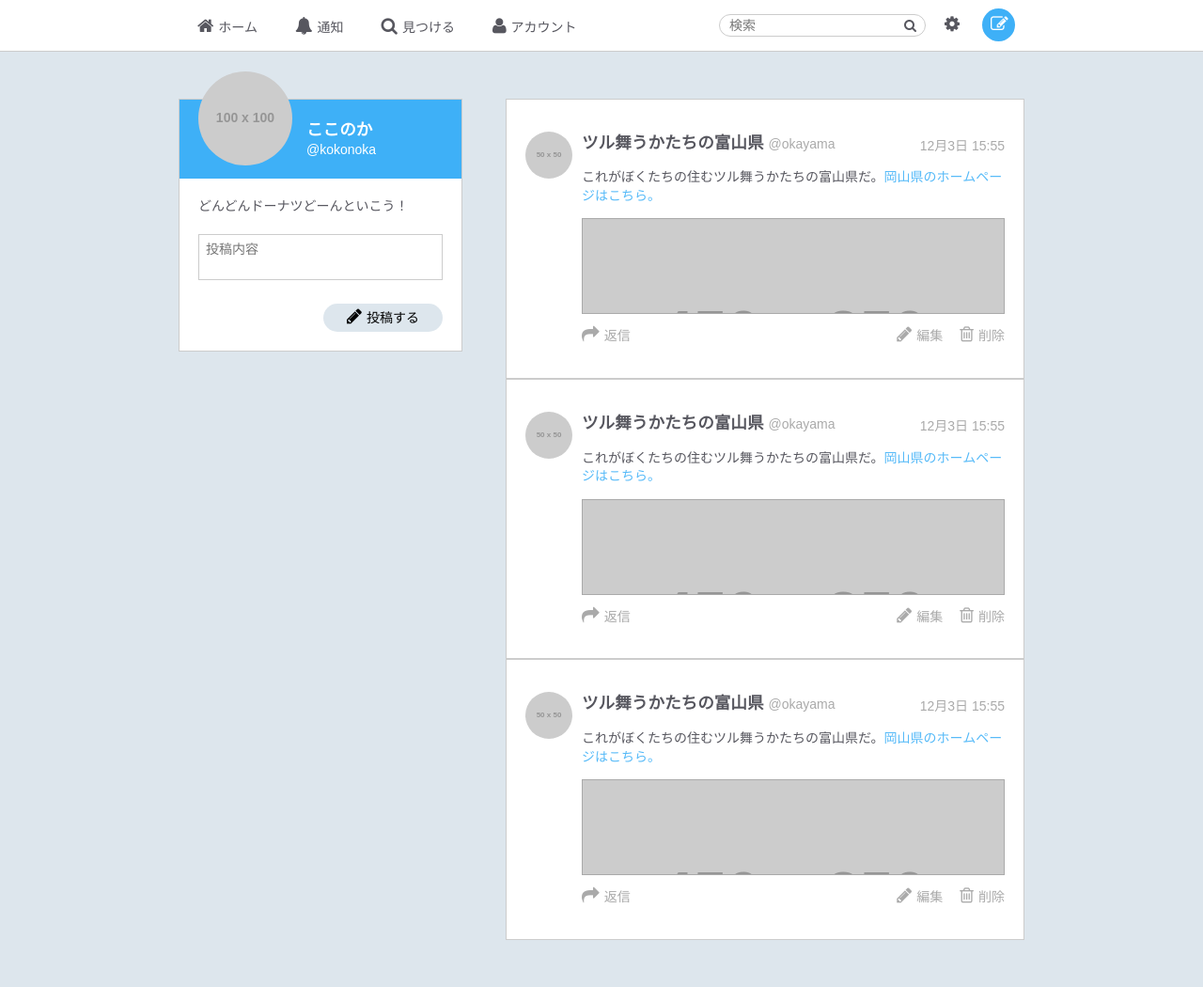
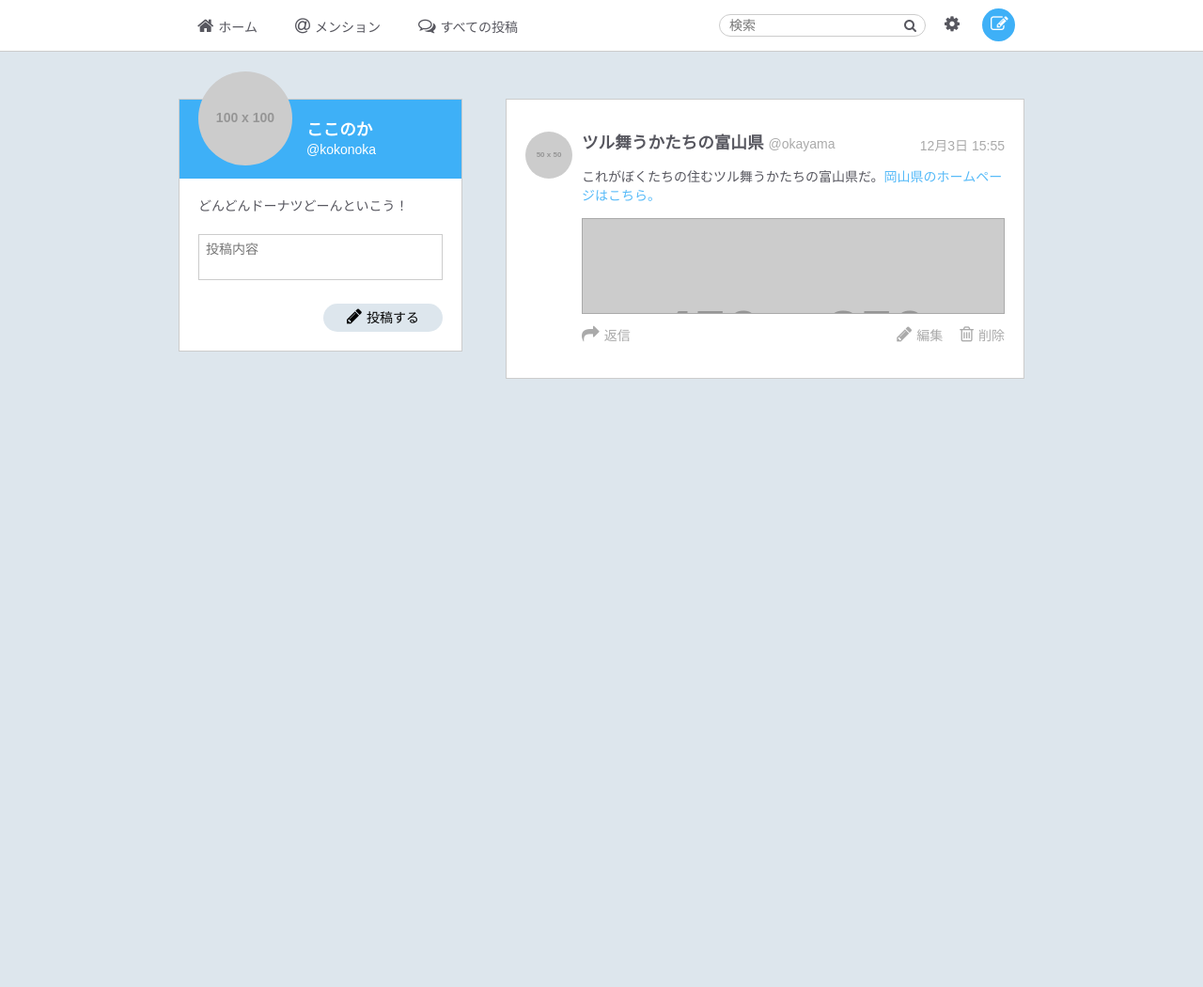
Before and after one commit to tetsu9taro25/html-css-lecture, a website: page step0/htdocs/index.html in a window 1280 px wide. Shown: the whole page at 94% size. After the commit the page ends 800 px from the top, so only its background shows below. Drawn offline with nearby package versions, Linux system fonts and the light colour scheme; placeholder pictures from the web are drawn by us.

Commit message:
組み込む状態まで変更

```diff
--- a/step0/htdocs/index.html
+++ b/step0/htdocs/index.html
@@ -14,9 +14,8 @@
       <div class="wrapper">
         <nav>
           <a href="#"><i class="fa fa-lg fa-home" aria-hidden="true"></i>ホーム</a>
-          <a href="#"><i class="fa fa-lg fa-bell" aria-hidden="true"></i>通知</a>
-          <a href="#"><i class="fa fa-lg fa-search" aria-hidden="true"></i>見つける</a>
-          <a href="#"><i class="fa fa-lg fa-user" aria-hidden="true"></i>アカウント</a>
+          <a href="#"><i class="fa fa-lg fa-at" aria-hidden="true"></i>メンション</a>
+          <a href="#"><i class="fa fa-lg fa-comments-o" aria-hidden="true"></i>すべての投稿</a>
         </nav>
         <form class="search-input">
           <input placeholder="検索">
@@ -30,7 +29,7 @@
       <div class="side-column">
         <div class="profile">
           <div class="name-box">
-            <p class="person-name">ここのか</p>
+            <p class="person-name"><a href="#">ここのか</a></p>
             <p class="person-id"><a href="#">@kokonoka</a></p>
             <p class="person-icon"><a href="#"><img src="http://placehold.it/100x100"></a></p>
           </div>
@@ -60,38 +59,6 @@
             </div>
           </div>
         </div>
-        <div class="feed">
-          <p class="person-icon"><a href="#"><img src="http://placehold.it/50x50"></a></p>
-          <div class="">
-            <div class="name-date-box">
-              <p class="name-box"><span class="person-name">ツル舞うかたちの富山県</span><span class="person-id"><a href="#">@okayama</a></span></p>
-              <p class="post-date">12月3日 15:55</p>
-            </div>
-            <p class="comment">これがぼくたちの住むツル舞うかたちの富山県だ。<a href="http://www.pref.okayama.jp">岡山県のホームページはこちら。</a></p>
-            <div class="main-img"><img src="http://placehold.it/450x250"></div>
-            <div class="command-box">
-              <p class="reply"><a href="#"><i class="fa fa-lg fa-share" aria-hidden="true"></i>返信</a></p>
-              <p class="edit"><a href="#"><i class="fa fa-lg fa-pencil" aria-hidden="true"></i>編集</a></p>
-                <p class="delete"><a href="#"><i class="fa fa-lg fa-trash-o" aria-hidden="true"></i>削除</a></p>
-            </div>
-          </div>
-        </div>
-        <div class="feed">
-          <p class="person-icon"><a href="#"><img src="http://placehold.it/50x50"></a></p>
-          <div class="">
-            <div class="name-date-box">
-              <p class="name-box"><span class="person-name">ツル舞うかたちの富山県</span><span class="person-id"><a href="#">@okayama</a></span></p>
-              <p class="post-date">12月3日 15:55</p>
-            </div>
-            <p class="comment">これがぼくたちの住むツル舞うかたちの富山県だ。<a href="http://www.pref.okayama.jp">岡山県のホームページはこちら。</a></p>
-            <div class="main-img"><img src="http://placehold.it/450x250"></div>
-            <div class="command-box">
-              <p class="reply"><a href="#"><i class="fa fa-lg fa-share" aria-hidden="true"></i>返信</a></p>
-              <p class="edit"><a href="#"><i class="fa fa-lg fa-pencil" aria-hidden="true"></i>編集</a></p>
-                <p class="delete"><a href="#"><i class="fa fa-lg fa-trash-o" aria-hidden="true"></i>削除</a></p>
-            </div>
-          </div>
-        </div>
       </div>
     </main>
     <script src="js/main.js" type="text/javascript"></script>
```
